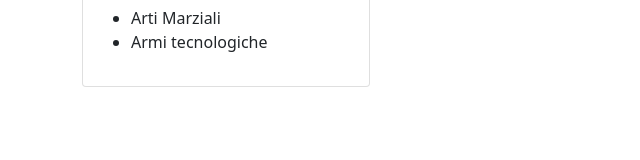
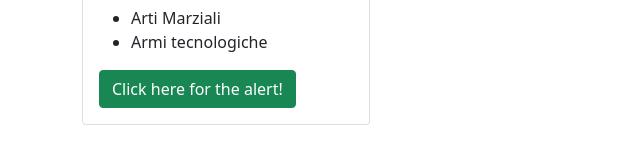
Before and after one commit to MirelaFoto/Project-Assign, an Angular app: page / in a window 1280 px wide. Shown: the part 361-521 px from the top of the page, without its empty margins (0-640 px from the left). Built offline with nearby package versions, Linux system fonts and the light colour scheme.

Commit message:
exdercise 3 end

```diff
--- a/src/app/app.component.html
+++ b/src/app/app.component.html
@@ -1,6 +1,6 @@
 <div class="container">
 
-  <app-hero-card [hero]="hero">
+  <app-hero-card [hero]="hero" (phrases)="showPhrase($event)">
 
   </app-hero-card>
 </div>
--- a/src/app/app.component.ts
+++ b/src/app/app.component.ts
@@ -15,5 +15,8 @@ imageUrl:"../assets/batman.jpg",
 abilities:['Abilita', 'Intimidazione', 'Intelleto', 'Arti Marziali', 'Armi tecnologiche']
 
 }
+showPhrase(frase:string){
+alert(frase)
 
 }
+}
--- a/src/app/components/hero-card/hero-card.component.html
+++ b/src/app/components/hero-card/hero-card.component.html
@@ -10,6 +10,6 @@
           {{ele}}
         </span></li>
     </ul>
-
+    <button type="button" class="btn btn-success" (click)="randomFr()"> Click here for the alert! </button>
   </div>
 </div>
--- a/src/app/components/hero-card/hero-card.component.ts
+++ b/src/app/components/hero-card/hero-card.component.ts
@@ -1,5 +1,6 @@
-import { Component, Input, OnInit } from '@angular/core';
+import { Component, Input, OnInit, Output } from '@angular/core';
 import { IHero } from 'src/app/models/hero';
+import { EventEmitter } from '@angular/core';
 
 @Component({
   selector: 'app-hero-card',
@@ -12,6 +13,20 @@ export class HeroCardComponent implements OnInit {
 
   ngOnInit(): void {
   }
-  @Input() hero!:IHero
+  @Input() hero!:IHero;
 
+  @Output() phrases: EventEmitter<string> = new EventEmitter<string> ();
+
+  heroPhrase:string[]=[
+    'It s not who I am underneath, but what I do that defines me',
+    'He s the hero Gotham deserves, but not the one it needs right now',
+    'Maybe that s what hero is about',
+    'This city just showed you that its full of people ready to believe in good',
+'I am the strongest of all'
+
+  ]
+randomFr():void{
+const frase:number = Math.floor(Math.random() * this.heroPhrase.length) // generate the random phrase
+this.phrases.emit(this.heroPhrase[frase])
 }
+}
```
